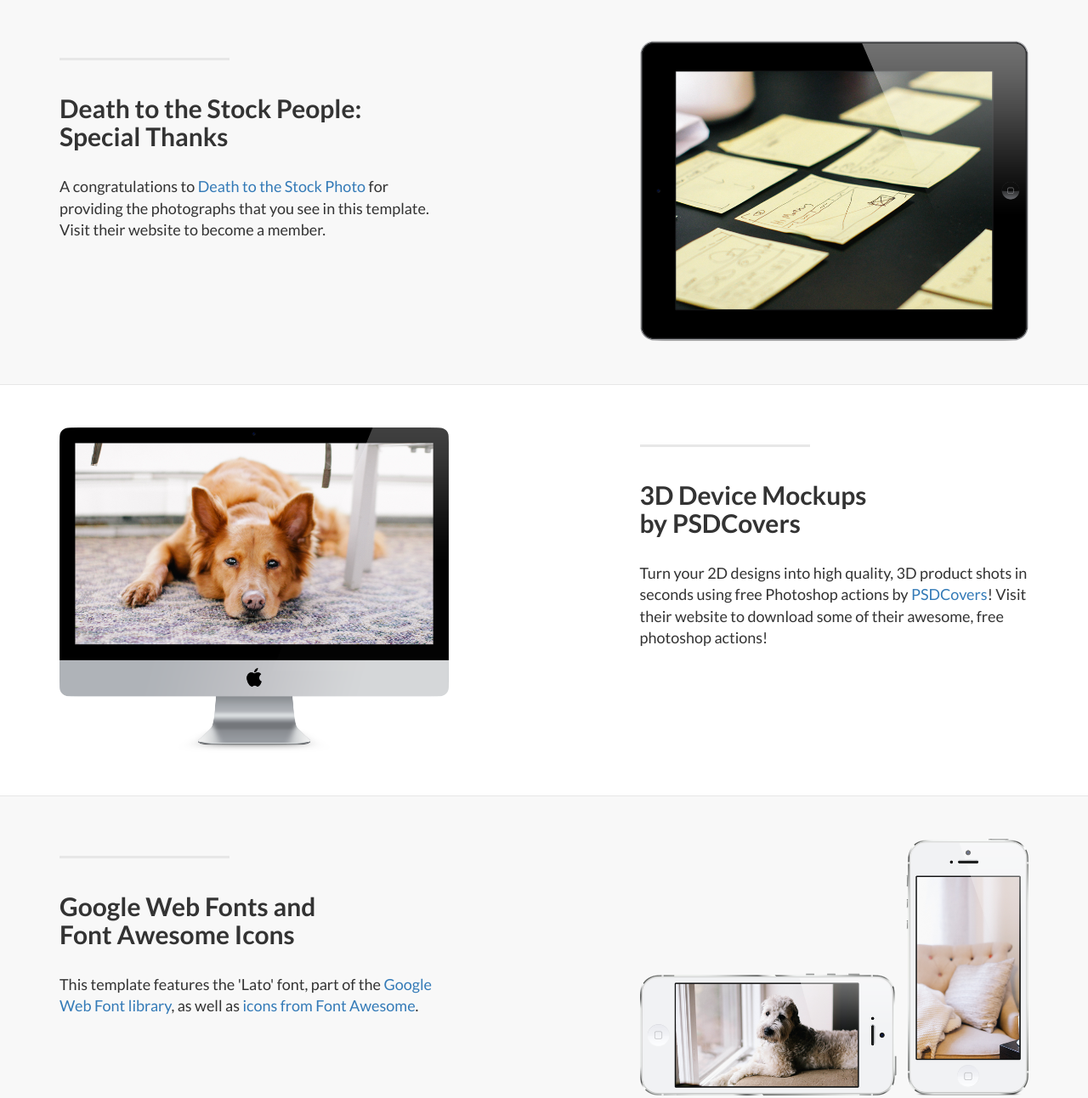
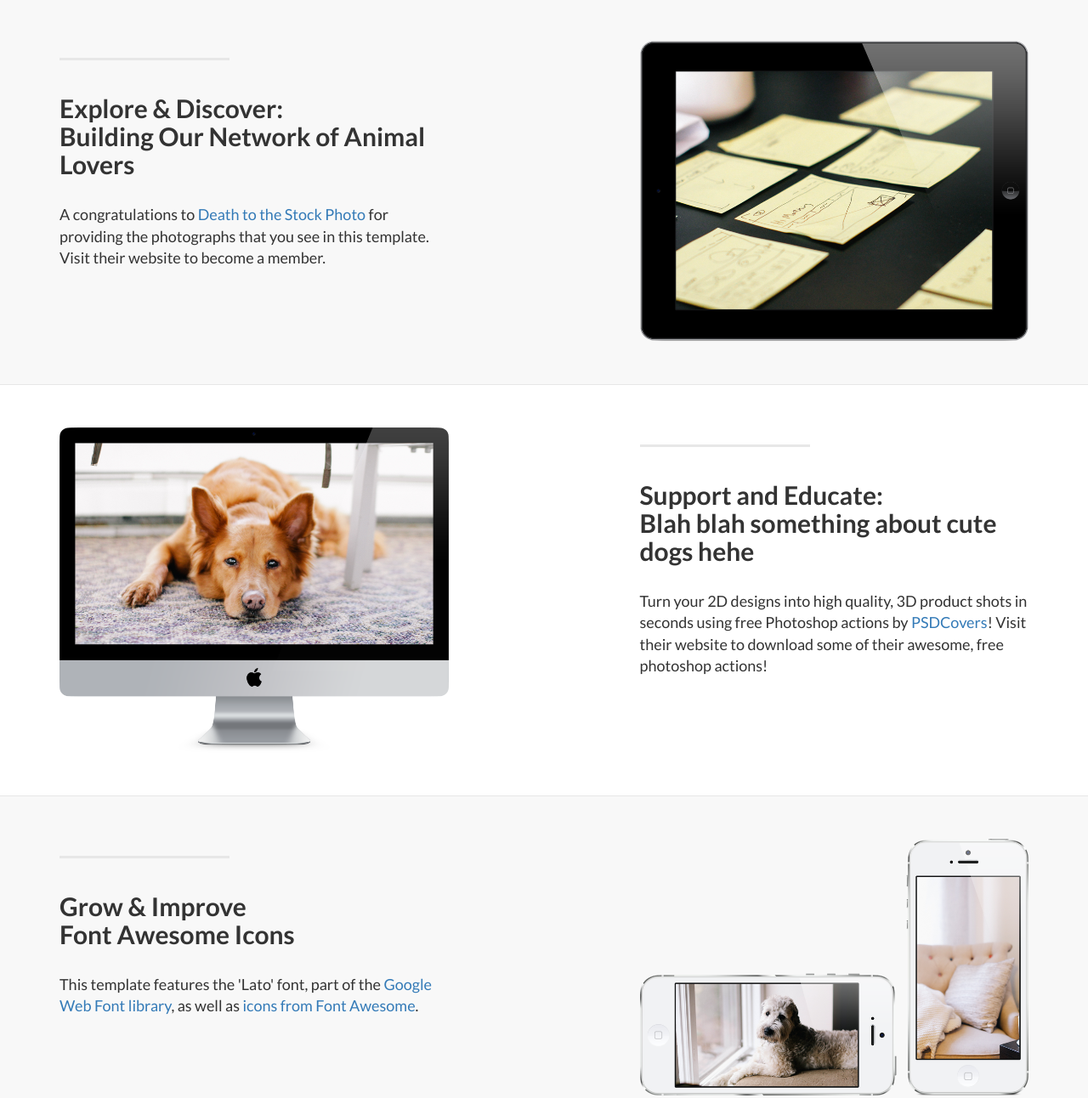
Before and after one commit to Santamerr/santamerr.github.io, a plain HTML site: page index.html in a window 1280 px wide. Shown: the part 779-2071 px from the top of the page at 85% size. Drawn offline with Linux system fonts and the light colour scheme.

Commit message:
Changed the text on the 3 subheadings
Changed the text on the 3 h2 headings. Sorry if that’s confusing. I
don’t have all the info yet, just wanted to see what it would look
like.

```diff
--- a/index.html
+++ b/index.html
@@ -107,7 +107,7 @@
                 <div class="col-lg-5 col-sm-6">
                     <hr class="section-heading-spacer">
                     <div class="clearfix"></div>
-                    <h2 class="section-heading">Death to the Stock People:<br>Special Thanks</h2>
+                    <h2 class="section-heading">Explore & Discover:<br>Building Our Network of Animal Lovers</h2>
                     <p class="lead">A congratulations to <a target="_blank" href="http://join.deathtothestockphoto.com/">Death to the Stock Photo</a> for providing the photographs that you see in this template. Visit their website to become a member.</p>
                 </div>
                 <div class="col-lg-5 col-lg-offset-2 col-sm-6">
@@ -129,7 +129,7 @@
                 <div class="col-lg-5 col-lg-offset-1 col-sm-push-6  col-sm-6">
                     <hr class="section-heading-spacer">
                     <div class="clearfix"></div>
-                    <h2 class="section-heading">3D Device Mockups<br>by PSDCovers</h2>
+                    <h2 class="section-heading">Support and Educate:<br>Blah blah something about cute dogs hehe</h2>
                     <p class="lead">Turn your 2D designs into high quality, 3D product shots in seconds using free Photoshop actions by <a target="_blank" href="http://www.psdcovers.com/">PSDCovers</a>! Visit their website to download some of their awesome, free photoshop actions!</p>
                 </div>
                 <div class="col-lg-5 col-sm-pull-6  col-sm-6">
@@ -151,7 +151,7 @@
                 <div class="col-lg-5 col-sm-6">
                     <hr class="section-heading-spacer">
                     <div class="clearfix"></div>
-                    <h2 class="section-heading">Google Web Fonts and<br>Font Awesome Icons</h2>
+                    <h2 class="section-heading">Grow & Improve<br>Font Awesome Icons</h2>
                     <p class="lead">This template features the 'Lato' font, part of the <a target="_blank" href="http://www.google.com/fonts">Google Web Font library</a>, as well as <a target="_blank" href="http://fontawesome.io">icons from Font Awesome</a>.</p>
                 </div>
                 <div class="col-lg-5 col-lg-offset-2 col-sm-6">
```
